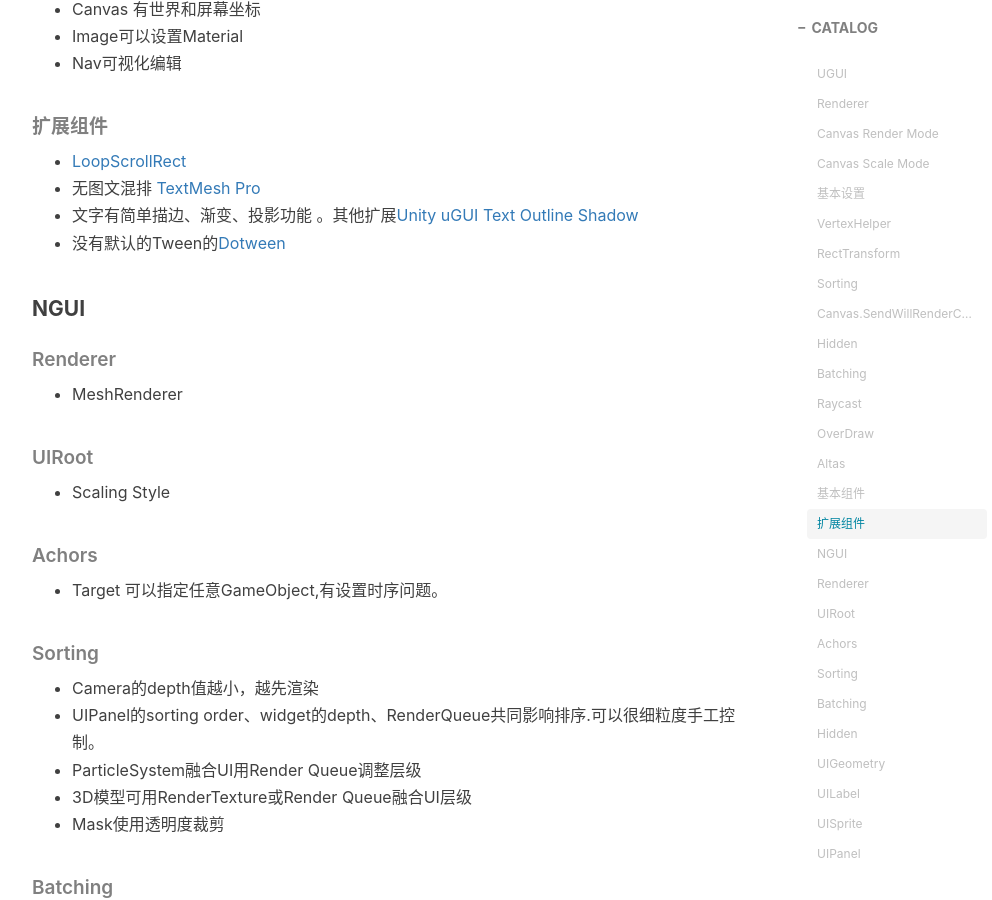
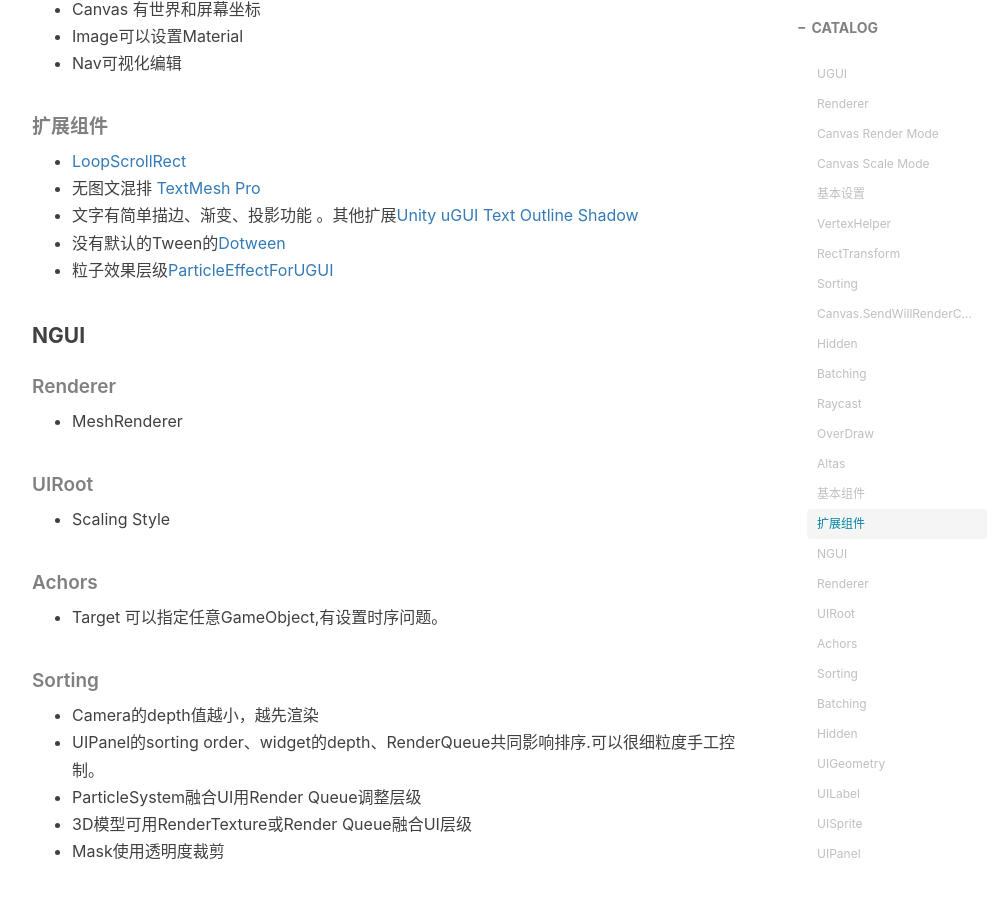
Before and after one commit to chenanbao/chenanbao.github.io, a Jekyll site: the page built from _posts/2018-09-11-UGUI浅析.md, in a window 1280 px wide and 900 px high, scrolled down 5572 px. Shown: the whole window, without its empty margins (233-1225 px from the left). Built offline with Jekyll 4.4.1, drawn with Linux system fonts in a browser that asks for light colours; nearby versions of some CDN libraries; comment, search, counter and statistics services are not loaded.

Commit message:
Update 2018-09-11-UGUI浅析.md

```diff
--- a/_posts/2018-09-11-UGUI浅析.md
+++ b/_posts/2018-09-11-UGUI浅析.md
@@ -152,6 +152,7 @@ namespace UnityEngine.UI
 + 无图文混排 [TextMesh Pro](https://assetstore.unity.com/packages/essentials/beta-projects/textmesh-pro-84126)
 + 文字有简单描边、渐变、投影功能 。其他扩展[Unity uGUI Text Outline Shadow](https://github.com/n-yoda/unity-vertex-effects)
 + 没有默认的Tween的[Dotween](http://dotween.demigiant.com/)
++ 粒子效果层级[ParticleEffectForUGUI](https://github.com/mob-sakai/ParticleEffectForUGUI)
 
 #### NGUI
 
```
